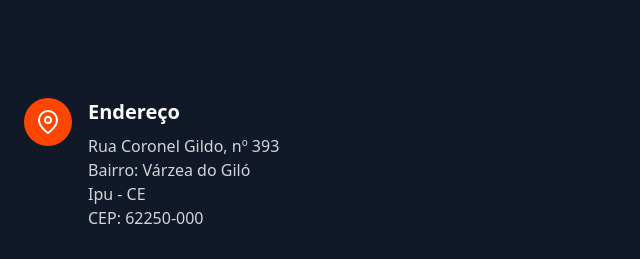
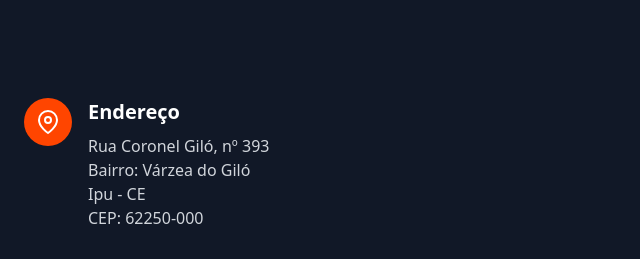
Before and after one commit to marcilioB/projeto-kjacademia, a plain HTML site: page index.html in a window 1280 px wide. Shown: the part 3260-3519 px from the top of the page, 0-640 px from the left. Drawn offline with nearby package versions, Linux system fonts and the light colour scheme.

Commit message:
Update index.html

```diff
--- a/index.html
+++ b/index.html
@@ -370,7 +370,7 @@
                         </div>
                         <div>
                             <h3 class="text-xl font-bold mb-2">Endereço</h3>
-                            <p class="text-gray-300">Rua Coronel Gildo, nº 393<br>Bairro: Várzea do Giló<br>Ipu - CE<br>CEP: 62250-000</p>
+                            <p class="text-gray-300">Rua Coronel Giló, nº 393<br>Bairro: Várzea do Giló<br>Ipu - CE<br>CEP: 62250-000</p>
                         </div>
                     </div>
 
@@ -557,4 +557,5 @@
         });
     </script>
 </body>
+
 </html>
```
